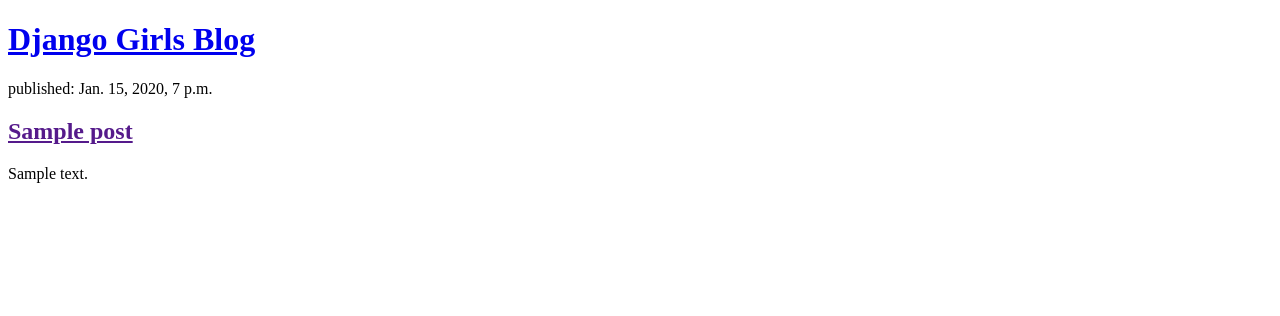
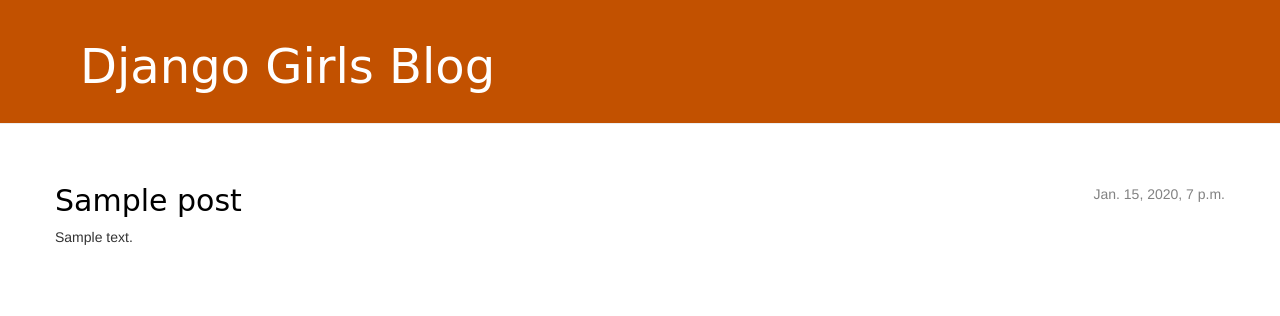
Before and after one commit to sejoonchang/djangodjango, a Django app: page / in a window 1280 px wide. Shown: the top 316 px of the page. Run offline with Django 3.2, Linux system fonts and the light colour scheme; tables that the repository leaves empty hold one stand-in row (values such as "Sample post"); some libraries are stand-ins or nearby versions.

Commit message:
style update

```diff
--- /dev/null
+++ b/blog/static/css/blog.css
@@ -0,0 +1,70 @@
+.page-header {
+    background-color: #C25100;
+    margin-top: 0;
+    margin-bottom: 40px;
+    padding: 20px 20px 20px 40px;
+}
+
+.page-header h1,
+.page-header h1 a,
+.page-header h1 a:visited,
+.page-header h1 a:active {
+    color: #ffffff;
+    font-size: 36pt;
+    text-decoration: none;
+}
+
+h1,
+h2,
+h3,
+h4 {
+    font-family: 'Lobster', cursive;
+}
+
+.date {
+    color: #828282;
+}
+
+.save {
+    float: right;
+}
+
+.post-form textarea,
+.post-form input {
+    width: 100%;
+}
+
+.top-menu,
+.top-menu:hover,
+.top-menu:visited {
+    color: #ffffff;
+    float: right;
+    font-size: 26pt;
+    margin-right: 20px;
+}
+
+.post {
+    margin-bottom: 70px;
+}
+
+.post h2 a,
+.post h2 a:visited {
+    color: #000000;
+}
+
+.post > .date,
+.post > .actions {
+    float: right;
+}
+
+.btn-default,
+.btn-default:visited {
+    color: #C25100;
+    background: none;
+    border-color: #C25100;
+}
+
+.btn-default:hover {
+    color: #FFFFFF;
+    background-color: #C25100;
+}
--- a/blog/templates/blog/post_list.html
+++ b/blog/templates/blog/post_list.html
@@ -1,18 +1,40 @@
+{% load static %}
 <!DOCTYPE html>
 <html>
     <head>
         <title>Django Girls blog</title>
+        <link rel="preconnect" href="https://fonts.gstatic.com">
+<link href="https://fonts.googleapis.com/css2?family=Roboto+Slab:wght@300&display=swap" rel="stylesheet">
+        <!-- Latest compiled and minified CSS -->
+        <link rel="stylesheet" href="https://stackpath.bootstrapcdn.com/bootstrap/3.4.1/css/bootstrap.min.css" integrity="sha384-HSMxcRTRxnN+Bdg0JdbxYKrThecOKuH5zCYotlSAcp1+c8xmyTe9GYg1l9a69psu" crossorigin="anonymous">
+
+        <!-- Optional theme -->
+        <link rel="stylesheet" href="https://stackpath.bootstrapcdn.com/bootstrap/3.4.1/css/bootstrap-theme.min.css" integrity="sha384-6pzBo3FDv/PJ8r2KRkGHifhEocL+1X2rVCTTkUfGk7/0pbek5mMa1upzvWbrUbOZ" crossorigin="anonymous">
+
+        <!-- Latest compiled and minified JavaScript -->
+        <script src="https://stackpath.bootstrapcdn.com/bootstrap/3.4.1/js/bootstrap.min.js" integrity="sha384-aJ21OjlMXNL5UyIl/XNwTMqvzeRMZH2w8c5cRVpzpU8Y5bApTppSuUkhZXN0VxHd" crossorigin="anonymous"></script>
+        <link rel="stylesheet" href="{% static 'css/blog.css' %}">
     </head>
     <body>
-        <header>
-            <h1><a href="/">Django Girls Blog</a></h1>
+        <header class="page-header">
+            <div class="container">
+                <h1><a href="/">Django Girls Blog</a></h1>
+            </div>
         </header>
-        {% for post in posts %}
-            <article>
-                <time>published: {{ post.published_date }}</time>
-                <h2><a href="">{{ post.title }}</a></h2>
-                <p>{{post.text|linebreaksbr }}</p>
-            </article>
-        {% endfor %}
+        <main class="container">
+            <div class="row">
+                <div class="col">
+                    {% for post in posts %}
+                        <article class="post">
+                            <time class="date">
+                                {{ post.published_date }}
+                            </time>
+                            <h2><a href="">{{ post.title }}</a></h2>
+                            <p>{{ post.text|linebreaksbr }}</p>
+                        </article>
+                    {% endfor %}
+                </div>
+            </div>
+        </main>
     </body>
 </html>
--- a/manage.py
+++ b/manage.py
@@ -14,7 +14,7 @@
             "Couldn't import Django. Are you sure it's installed and "
             "available on your PYTHONPATH environment variable? Did you "
             "forget to activate a virtual environment?"
-        ) from exc
+        )
     execute_from_command_line(sys.argv)
 
 
```
